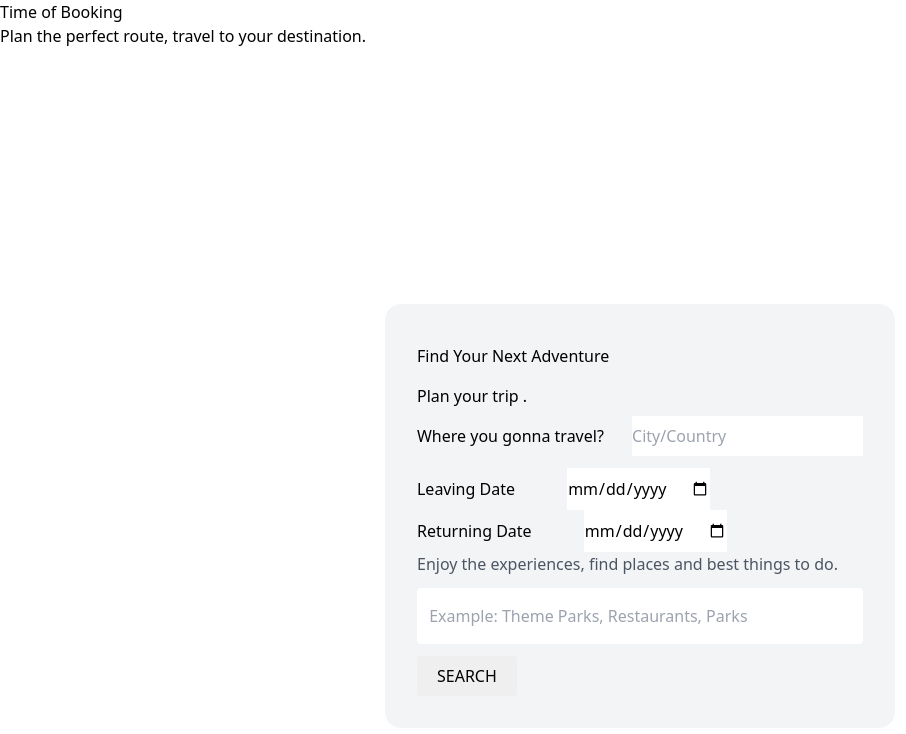
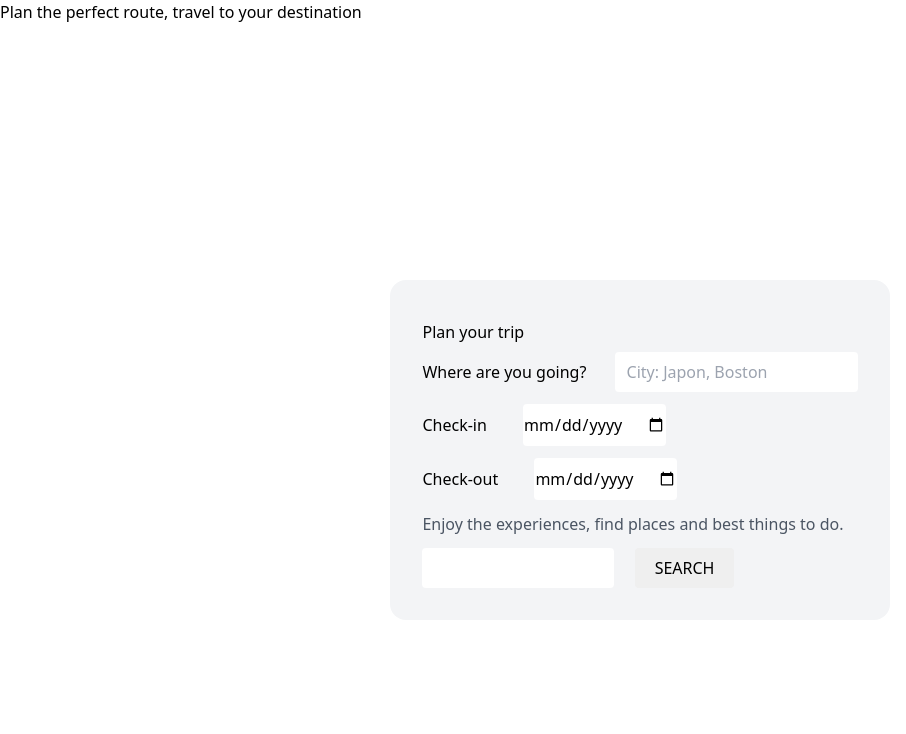
Before and after one commit to Obliviat/FEND_Casptone_Travel_App, a website: page src/client/views/index.html in a window 1280 px wide. Shown: the whole page, without its empty margins (0-906 px from the left). Drawn offline with nearby package versions, Linux system fonts and the light colour scheme; a web font is replaced by a local one.

Commit message:
interface

```diff
--- a/src/client/styles/tailwind.min.scss
+++ b/src/client/styles/tailwind.min.scss
@@ -18,38 +18,23 @@ body {
 }
 
 h1 {
-  font-family: Roboto, Arial, sans-serif;
-  text-transform: capitalize;
-  text-align: center;
-  font-weight: 200;
-  font-size: 3rem;
-  color: #fff;
-  margin: 0 30px 30px 30px;
-  padding-top: 30px;
-}
-
-h2 {
 	font-family: "Dosis", sans-serif;
-  font-size: 2.5rem;
+	font-size: 0.75rem;
 	color: #fff;
 	margin-left: 20px;
 	padding: 10px;
 	text-align: start;
 }
 
-h3 {
+h2 {
 	font-family: "Dosis", sans-serif;
-  font-size: 2.5rem;
+	font-size: 1rem;
 	font-weight: 700;
 	text-align: center;
 	margin-bottom: 20px;
 	color: #0f4c75;
 }
-h4 {
-  font-family: "Dosis", sans-serif;
-  color: #708090;
-  font-style: italic;
-}
+
 p {
 	font-family: "Dosis", sans-serif;
 	font-weight: 700;
@@ -73,7 +58,6 @@ label {
 	display: none;
 }
 
-
 @media only screen and (min-width: 320px) and (max-width: 1200px) {
 	h1 {
 		font-size: 2.5rem;
@@ -81,7 +65,7 @@ label {
 	}
 
 	h2 {
-    font-size: 1rem;
+		font-size: 3rem;
 		padding: 10px;
 	}
 	.searchpart label {
--- a/src/client/views/index.html
+++ b/src/client/views/index.html
@@ -19,10 +19,9 @@
 
 	<header class="">
 		<div class=" bg-contiene bg-cover bg-center h-full" style="background-image: url('/src/client/image/banner.jpg')">
-		<h1>Time of Booking</h1>
 		</div>
 		<div class="underHeader">
-		<h2>Plan the perfect route, travel to your destination.</h2>
+		<h1>Plan the perfect route, travel to your destination</h1>
 		<i class="fab fa-avianex text-white text-5xl pl-5 pt-4"></i>
 		<i class="far fa-calendar-check text-white text-5xl ml-8"></i>
 		<i class="fas fa-cloud-sun-rain text-white text-5xl ml-8"></i>
@@ -35,23 +34,22 @@
 		<div class="flex flex-col m-12 pt-32">
 
 			<section class="searchpart mx-auto leading-10 bg-gray-100 p-8 m-4 rounded-2xl">
-				<h3>Find Your Next Adventure</h3>
-				<h4>Plan your trip .</h4>
-				<label>Where you gonna travel?</label>
-				<input class=" ml-6 mb-3" id="city" type="text" value="" name="city" placeholder="City/Country" /><br />
+				<h2>Plan your trip</h2>
+				<label>Where are you going?</label>
+				<input class=" ml-6 mb-3 rounded pl-3" id="city" type="text" value="" name="city" placeholder="City: Japon, Boston" /><br />
 
-				<label>Leaving Date</label>
-				<input class="ml-12 " id="leaving" type="date" value="" placeholder="date" name="date" /><br/>
+				<label>Check-in</label>
+				<input class="ml-8 mb-3 rounded" id="leaving" type="date" value="" placeholder="date" name="date" /><br/>
 
-				<label>Returning Date</label>
-				<input class=" ml-12" id="returning" type="date" value="" placeholder="date" name="date" /><br/>
+				<label>Check-out</label>
+				<input class="ml-8 mb-3 rounded" id="returning" type="date" value="" placeholder="date" name="date" /><br/>
 
 				<label class="block text-white text-gray-600 text-base">Enjoy the experiences, find places and best things to do.</label>
-				<input type="text" class="mt-3 rounded w-full p-2 " placeholder=" Example: Theme Parks, Restaurants, Parks"
+				<input type="text" class="mt-3 rounded w-48 pl-3" placeholder=""
 				id="description" />
 
 				<input type="submit" value="search""
-					class="mt-3 px-5 cursor-pointer uppercase rounded">
+					class="mt-3 ml-4 px-5 cursor-pointer uppercase rounded">
 
 			</section>
 
```
Also changed, not shown: dist/index.html, dist/main.js, dist/service-worker.js. Lines whose indentation alone changed are shown as unchanged.
